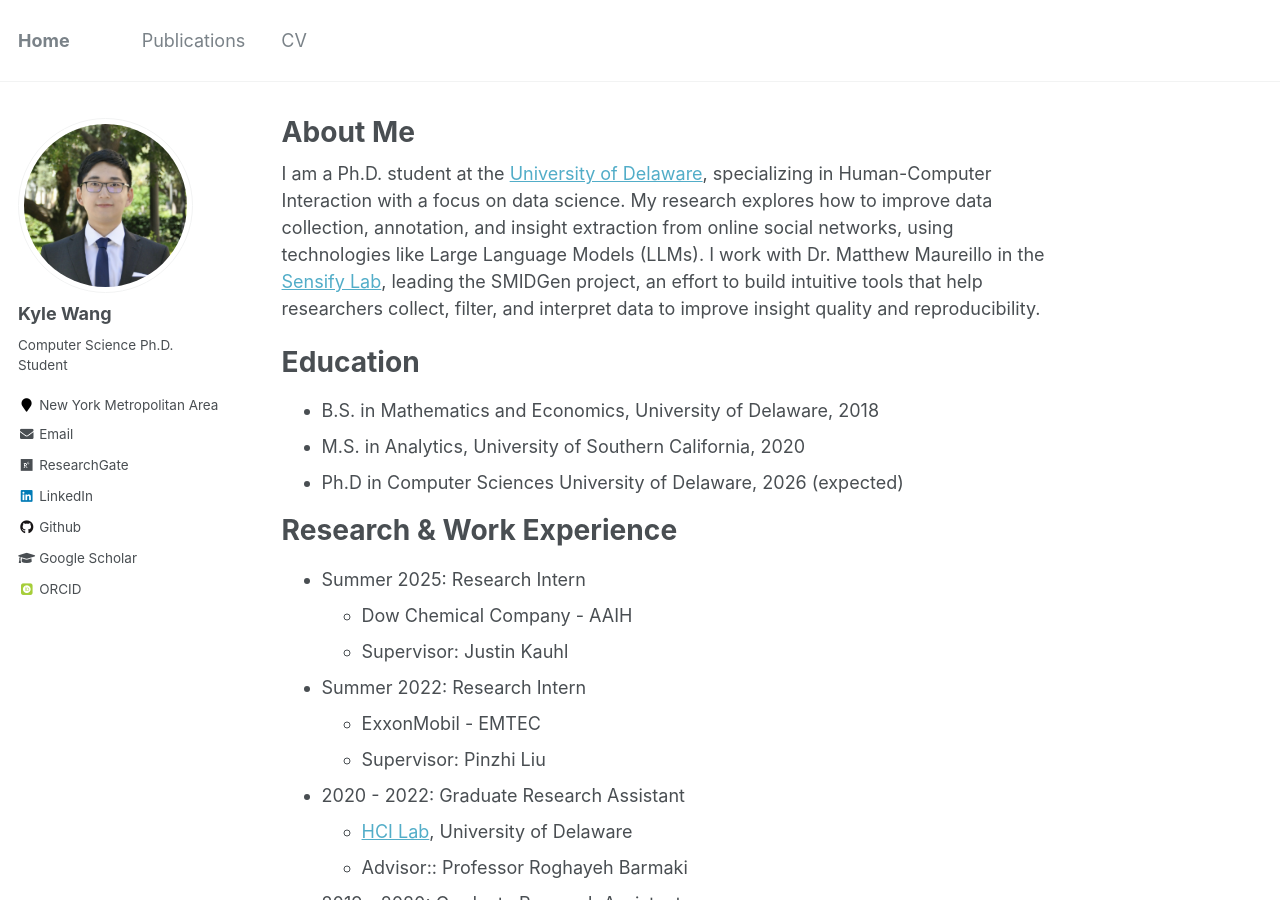
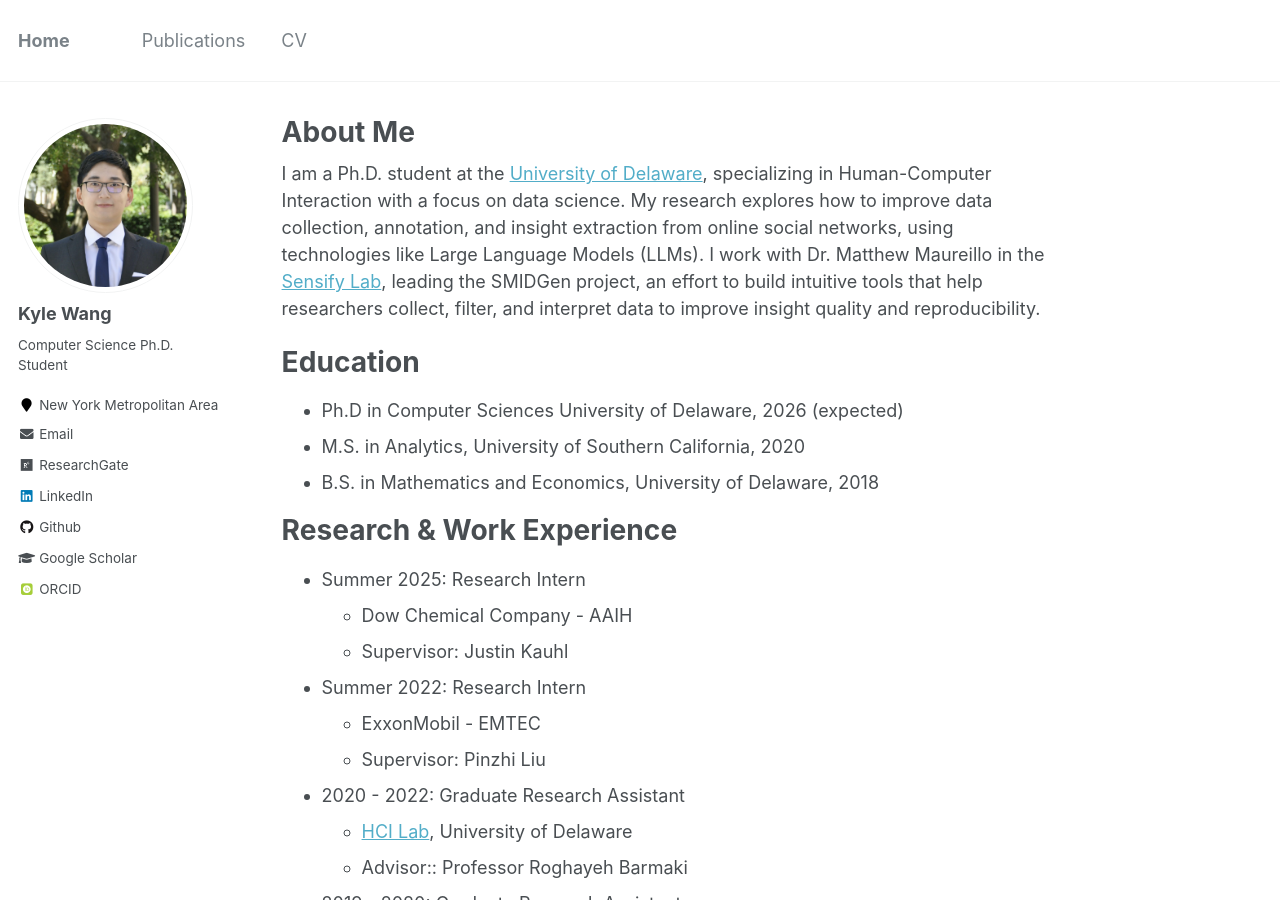
Before and after one commit to kyleearth/kyleearth.github.io, a Jekyll site: the page built from _pages/about.md, in a window 1280 px wide and 900 px high. Built offline with Jekyll 4.4.1, drawn with Linux system fonts in a browser that asks for light colours; some web fonts are replaced.

```diff
--- a/_pages/about.md
+++ b/_pages/about.md
@@ -11,9 +11,10 @@ I am a Ph.D. student at the [University of Delaware](https://www.udel.edu/), spe
 
 Education
 ======
+* Ph.D in Computer Sciences University of Delaware, 2026 (expected)
+* M.S. in Analytics, University of Southern California, 2020
 * B.S. in Mathematics and Economics, University of Delaware, 2018
-* M.S. in Analytics, University of Southern California, 2020
-* Ph.D in Computer Sciences University of Delaware, 2026 (expected)
+
 
 Research & Work Experience
 ======
```
